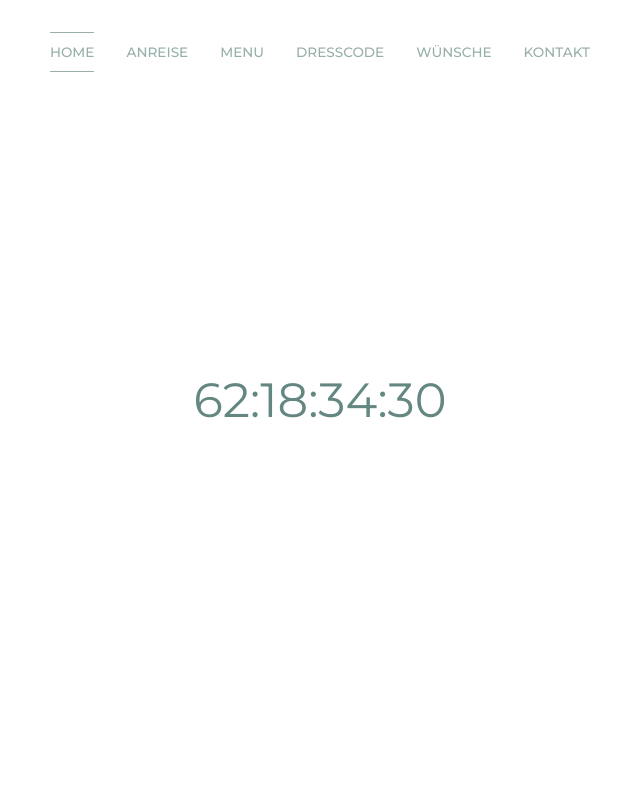
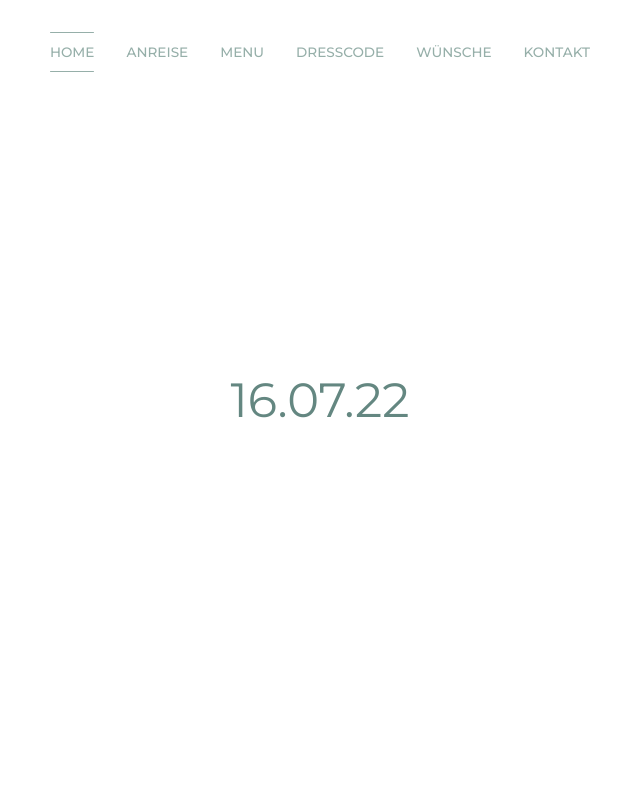
Before and after one commit to lunarcroissant/jelle-und-gabriel, a React (Create React App) app: page / in a window 1280 px wide. Shown: the top 800 px of the page, without its empty margins (320-960 px from the left). Built offline with nearby package versions, Linux system fonts and the light colour scheme.

Commit message:
FEAT: Updated to say they have married!

```diff
--- a/src/pages/Home/components/HeroSection/HeroSection.tsx
+++ b/src/pages/Home/components/HeroSection/HeroSection.tsx
@@ -85,10 +85,15 @@ const HeroSection = ({ linkLabels }: IProps) => {
         />
         <div className="col heroSection__content">
           <span className="width-100 heroSection__smallClock">
-            <Text
+            {/* <Text
               text={`${day}:${hour >= 10 ? hour : `0${hour}`}:${
                 minute >= 10 ? minute : `0${minute}`
               }:${second >= 10 ? second : `0${second}`}`}
+              textSize={TextSize.md}
+              theme="primary-colour"
+            /> */}
+            <Text
+              text="Wir haben geheiratet!"
               textSize={TextSize.md}
               theme="primary-colour"
             />
@@ -111,9 +116,10 @@ const HeroSection = ({ linkLabels }: IProps) => {
       </section>
       {day || hour || minute || second ? (
         <div className="heroSection__timer">
-          {`${day}:${hour >= 10 ? hour : `0${hour}`}:${
+          16.07.22
+          {/* {`${day}:${hour >= 10 ? hour : `0${hour}`}:${
             minute >= 10 ? minute : `0${minute}`
-          }:${second >= 10 ? second : `0${second}`}`}
+          }:${second >= 10 ? second : `0${second}`}`} */}
         </div>
       ) : null}
     </>
```
